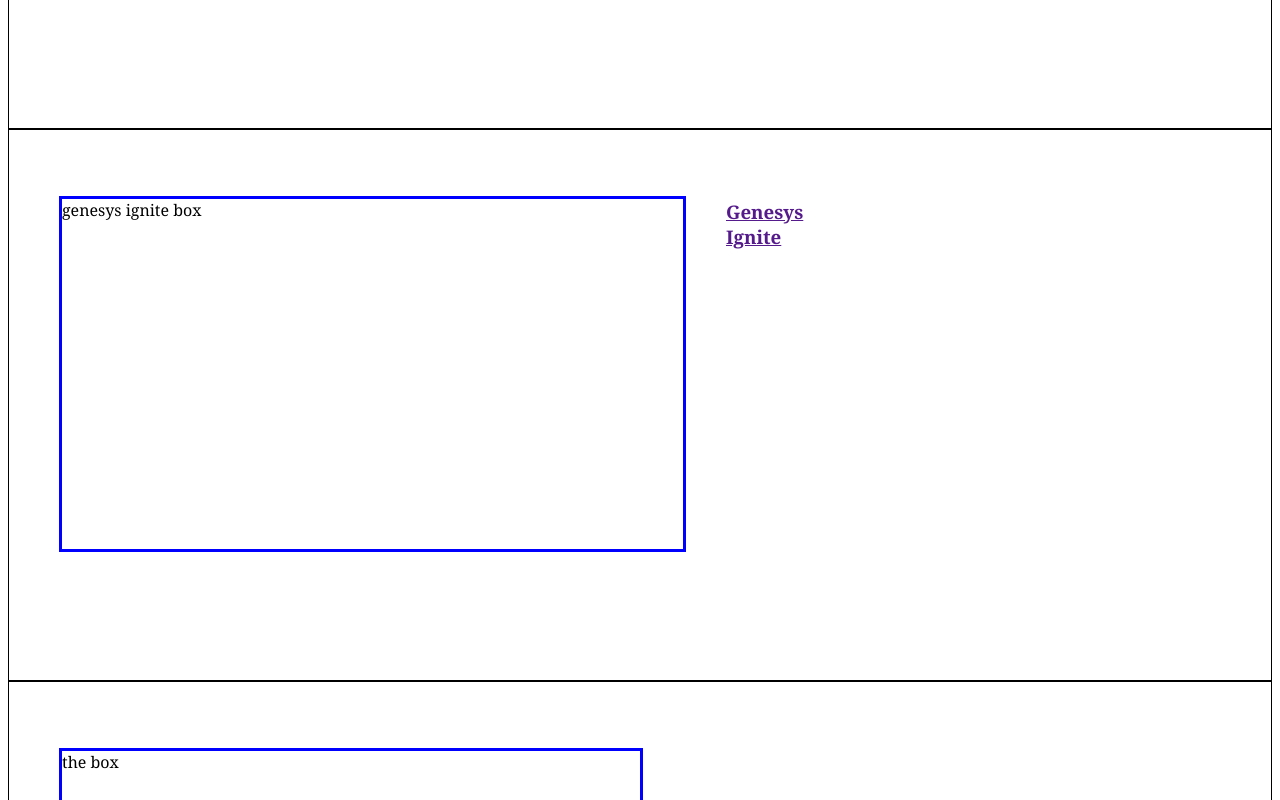
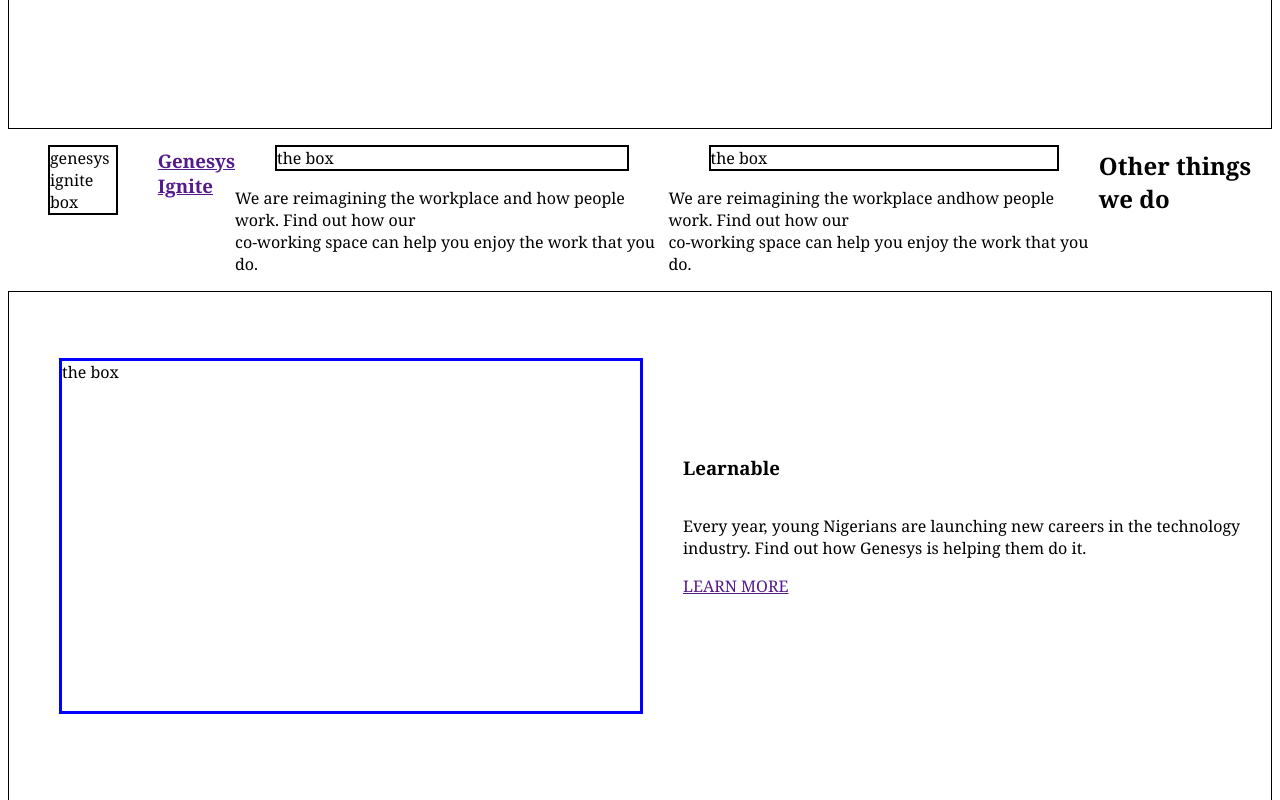
Before and after one commit to king-Alex-d-great/kingapp, a React (Create React App) app: page / in a window 1280 px wide. Shown: the part 2140-2940 px from the top of the page. Built offline with nearby package versions, Linux system fonts and the light colour scheme.

Commit message:
start footer

```diff
--- a/src/components/homepage.jsx
+++ b/src/components/homepage.jsx
@@ -54,26 +54,38 @@
         <a href=''>HERE'S HOW</a>
     </text>
 </div>
-<div>
-    <div>
-        <div className='mainboxes'>
-    <figure className='mainboxfigure'>genesys ignite box</figure>
-        <h3><a href=''>Genesys<br/> Ignite</a></h3>
+<div className='bottomboxes'>
+    <div className='innerbottomboxes'>
+    <div className='innerbottomboxes'>
+        <div><figure className='small'>genesys ignite box</figure></div>
+      <div>  <h3><a href=''>Genesys<br/> Ignite</a></h3></div>
+      </div>
+<div className='innerbottomboxes' >
+   <div> <figure className='small'>the box</figure>
+        <p>We are reimagining the workplace and how people work. Find out how our <br/>
+            co-working space can help you enjoy the work that you do.</p></div>
+     <div>       <figure className='small'>the box</figure>
+        <p>We are reimagining the workplace andhow people work. Find out how our <br/>
+            co-working space can help you enjoy the work that you do.</p>
+</div>
+    </div>
+    </div>
+    <h1>Other things we do</h1>
 
 </div>
 <div className='mainboxes'>
     <figure className='mainboxfigure'>the box</figure>
     <text>
-        <h3>Agora</h3>
-        <p>We are reimagining the workplace andhow people work. Find out how our <br/>
-            co-working space can help you enjoy the work that you do.</p>
+        <h3>Learnable</h3>
+        <p>Every year, young Nigerians are launching new careers in the technology<br/>
+        industry. Find out how Genesys is helping them do it.
+        </p>
         <a href=''>LEARN MORE</a>
     </text>
 </div>
-
-    </div>
-    <h1>Other things we do</h1>
-
+<div className='image1'>
+    <icon> arrow </icon>
+    <figure className='iconbox'></figure>
 </div>
 
 </section>
--- a/src/style.css
+++ b/src/style.css
@@ -67,7 +67,6 @@
     background-color:rgb(240, 239, 239) ;
 }
 .mainboxfigure{
-
     border: 3px solid blue;
     height: 70%;
     width: 50%;
@@ -79,6 +78,12 @@
    height:70%;
    width:50%;
 }
-.colored{
-    background-color: darkgray;
+.bottomboxes{
+    display:flex;
 }
+.innerbottomboxes{
+    display:flex;
+}
+.small{
+    border: 2px solid black;
+}
```
Also changed, not shown: src/components/footer.jsx (added, +37 -0 lines).
